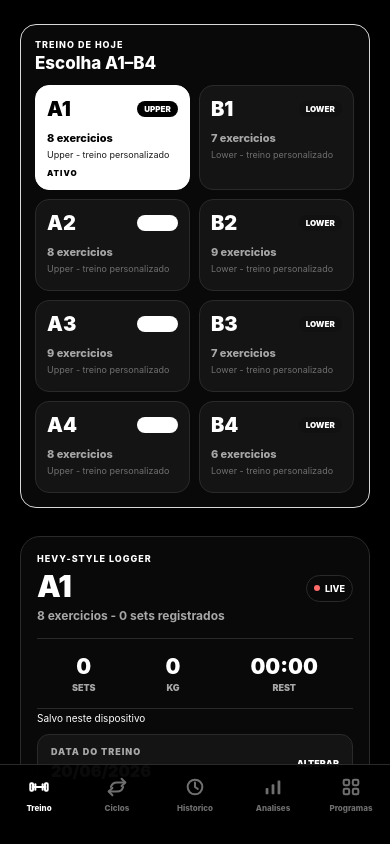
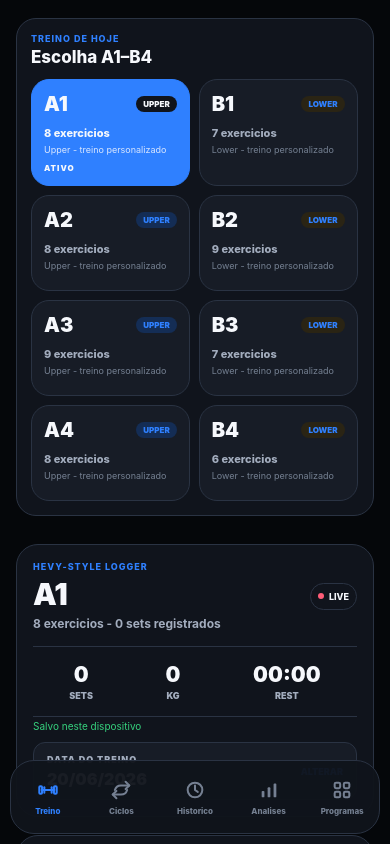
Before and after one commit to lucassbragaa/setlog, a React Native app: screen / in a window 390 px wide. Built offline with nearby package versions, Linux system fonts and the light colour scheme.

Commit message:
Redesign workout UI and show previous set blocks

```diff
--- a/App.tsx
+++ b/App.tsx
@@ -258,8 +258,8 @@ export default function App() {
 
 const styles = StyleSheet.create({
   app: { flex: 1, backgroundColor: colors.background },
-  tabBar: { position: 'absolute', left: 0, right: 0, bottom: 0, minHeight: 80, backgroundColor: '#000000F5', borderTopWidth: 1, borderTopColor: colors.border, flexDirection: 'row', paddingTop: 11, paddingBottom: 16 },
-  tab: { flex: 1, alignItems: 'center', gap: 5 },
+  tabBar: { position: 'absolute', left: 10, right: 10, bottom: 10, minHeight: 74, backgroundColor: '#10141CF5', borderWidth: 1, borderColor: colors.border, borderRadius: 24, flexDirection: 'row', paddingTop: 10, paddingBottom: 10 },
+  tab: { flex: 1, alignItems: 'center', justifyContent: 'center', gap: 5 },
   tabText: { color: colors.textDim, fontSize: 8, fontWeight: '800' },
   active: { color: colors.accent },
 });
--- a/public/sw.js
+++ b/public/sw.js
@@ -1,4 +1,4 @@
-const CACHE_NAME = 'setlog-shell-v4';
+const CACHE_NAME = 'setlog-shell-v5';
 const APP_SHELL = [
   '/',
   '/index.html',
--- a/scripts/prepare-pwa.mjs
+++ b/scripts/prepare-pwa.mjs
@@ -6,7 +6,7 @@ let html = await readFile(indexPath, 'utf8');
 const pwaHead = `
     <link rel="manifest" href="/manifest.webmanifest" />
     <link rel="apple-touch-icon" href="/icons/icon-1024.png" />
-    <meta name="theme-color" content="#090D10" />
+    <meta name="theme-color" content="#05070A" />
     <meta name="apple-mobile-web-app-capable" content="yes" />
     <meta name="apple-mobile-web-app-status-bar-style" content="black-translucent" />
     <meta name="apple-mobile-web-app-title" content="Setlog" />`;
--- a/src/screens/WorkoutScreen.tsx
+++ b/src/screens/WorkoutScreen.tsx
@@ -36,8 +36,19 @@ function techniqueExecutionSummary(set: LoggedSet): string | null {
   return parts.length ? parts.join(' · ') : null;
 }
 
+function setSegments(set: LoggedSet): number[] {
+  return set.techniqueDetails?.segmentRepetitions?.length ? set.techniqueDetails.segmentRepetitions : [set.repetitions];
+}
+
+function segmentLabel(set: LoggedSet) {
+  const segments = setSegments(set);
+  return segments.length > 1 ? segments.join('+') : String(segments[0] ?? set.repetitions);
+}
+
 function compactSet(set: LoggedSet) {
-  return set.loadKg + 'kg x ' + set.repetitions + (set.rir !== undefined ? ' @' + set.rir : '');
+  const segments = setSegments(set);
+  const totalLabel = segments.length > 1 ? ' (' + set.repetitions + ')' : '';
+  return set.loadKg + 'kg x ' + segmentLabel(set) + totalLabel + (set.rir !== undefined ? ' @' + set.rir : '');
 }
 
 function previousSetsSummary(sets: LoggedSet[]) {
@@ -47,6 +58,14 @@ function previousSetsSummary(sets: LoggedSet[]) {
 
 function previousForSet(sets: LoggedSet[], index: number) {
   return sets[index] ? compactSet(sets[index]) : '-';
+}
+
+function previousBlocksForSet(set?: LoggedSet) {
+  if (!set) return [];
+  return setSegments(set).map((repetitions, index) => ({
+    label: index === 0 ? 'B1' : 'B' + (index + 1),
+    repetitions,
+  }));
 }
 
 function TechniqueExecutionInputs({ type, config, segments, durationSeconds, onConfigChange, onSegmentsChange, onDurationChange }: {
@@ -122,12 +141,16 @@ function ExerciseCard({ block, index, sessionStartedAt, previousSets, bestHistor
   const last = block.sets[block.sets.length - 1];
   const prescriptions = prescriptionsFor(block);
   const nextPrescription = prescriptions[block.sets.length];
-  const [weight, setWeight] = useState(last?.loadKg ?? previousSets[block.sets.length]?.loadKg ?? 0);
-  const [reps, setReps] = useState(nextPrescription?.repRange[1] ?? previousSets[block.sets.length]?.repetitions ?? last?.repetitions ?? 0);
+  const previousNextSet = previousSets[block.sets.length];
+  const previousNextSegments = previousNextSet ? setSegments(previousNextSet) : [];
+  const [weight, setWeight] = useState(last?.loadKg ?? previousNextSet?.loadKg ?? 0);
+  const [reps, setReps] = useState(nextPrescription?.repRange[1] ?? previousNextSegments[0] ?? last?.repetitions ?? 0);
   const [rir, setRir] = useState(nextPrescription?.rirRange[1] ?? last?.rir ?? 0);
   const [type, setType] = useState<SetType>(nextPrescription?.technique ?? 'working');
   const [techniqueConfig, setTechniqueConfig] = useState<TechniqueConfig | undefined>(() => configForTechnique(nextPrescription?.technique ?? 'working', nextPrescription?.techniqueConfig));
-  const [segmentReps, setSegmentReps] = useState<number[]>(() => buildSegments(nextPrescription?.technique ?? 'working', nextPrescription?.repRange[1] ?? last?.repetitions ?? 0, nextPrescription));
+  const [segmentReps, setSegmentReps] = useState<number[]>(() => nextPrescription
+    ? buildSegments(nextPrescription.technique, nextPrescription.repRange[1], nextPrescription)
+    : previousNextSegments.length ? previousNextSegments : buildSegments('working', last?.repetitions ?? 0));
   const [durationSeconds, setDurationSeconds] = useState(0);
   const [details, setDetails] = useState(false);
   const [menu, setMenu] = useState(false);
@@ -137,7 +160,16 @@ function ExerciseCard({ block, index, sessionStartedAt, previousSets, bestHistor
   const [prVisible, setPrVisible] = useState(false);
 
   useEffect(() => {
-    if (!nextPrescription) return;
+    if (!nextPrescription) {
+      if (previousNextSet) {
+        const previousSegments = setSegments(previousNextSet);
+        setWeight(previousNextSet.loadKg);
+        setReps(previousSegments[0] ?? previousNextSet.repetitions);
+        setRir(previousNextSet.rir ?? 0);
+        setSegmentReps(previousSegments);
+      }
+      return;
+    }
     setReps(nextPrescription.repRange[1]);
     setRir(nextPrescription.rirRange[1]);
     setType(nextPrescription.technique);
@@ -152,6 +184,7 @@ function ExerciseCard({ block, index, sessionStartedAt, previousSets, bestHistor
     nextPrescription?.rirRange[1],
     nextPrescription?.technique,
     nextPrescription?.techniqueConfig,
+    previousNextSet?.id,
   ]);
 
   function logSet() {
@@ -165,14 +198,15 @@ function ExerciseCard({ block, index, sessionStartedAt, previousSets, bestHistor
       loadKg: weight,
       repetitions: totalRepetitions,
       rir,
-      previous: previousSets[block.sets.length] ? {
+      previous: previousNextSet ? {
         source: 'any-workout',
         workoutId: 'previous',
         workoutName: 'Anterior',
-        completedAt: previousSets[block.sets.length].completedAt,
-        loadKg: previousSets[block.sets.length].loadKg,
-        repetitions: previousSets[block.sets.length].repetitions,
-        rir: previousSets[block.sets.length].rir,
+        completedAt: previousNextSet.completedAt,
+        loadKg: previousNextSet.loadKg,
+        repetitions: previousNextSet.repetitions,
+        segmentRepetitions: setSegments(previousNextSet),
+        rir: previousNextSet.rir,
       } : undefined,
       completedAt: nowOnLocalDate(sessionStartedAt),
       rangeOfMotion: rom,
@@ -228,7 +262,16 @@ function ExerciseCard({ block, index, sessionStartedAt, previousSets, bestHistor
         ) : block.sets.map(set => (
           <View style={styles.setRow} key={set.id}>
             <View style={styles.setCell}><Text style={styles.cellText}>{set.order}</Text><Text style={styles.techniqueMini}>{techniqueLabel(set.type)}</Text>{techniqueExecutionSummary(set) ? <Text style={styles.techniqueDetailMini}>{techniqueExecutionSummary(set)}</Text> : null}</View>
-            <Text style={styles.previousCell}>{previousForSet(previousSets, set.order - 1)}</Text>
+            <View style={styles.previousCellBox}>
+              <Text style={styles.previousCell}>{previousForSet(previousSets, set.order - 1)}</Text>
+              {previousBlocksForSet(previousSets[set.order - 1]).length > 1 ? (
+                <View style={styles.previousBlockRow}>
+                  {previousBlocksForSet(previousSets[set.order - 1]).map(item => (
+                    <Text key={item.label} style={styles.previousBlockPill}>{item.label} {item.repetitions}</Text>
+                  ))}
+                </View>
+              ) : null}
+            </View>
             <Text style={styles.cell}>{set.loadKg}</Text>
             <Text style={styles.cell}>{set.repetitions}</Text>
             <Text style={styles.cell}>{set.rir ?? '-'}</Text>
@@ -244,6 +287,13 @@ function ExerciseCard({ block, index, sessionStartedAt, previousSets, bestHistor
           <View style={{ flex: 1 }}>
             <Text style={styles.next}>{nextPrescription ? 'PROXIMO SET PRESCRITO' : 'LOGAR PROXIMO SET'}</Text>
             <Text style={styles.target}>{techniqueLabel(type)} - anterior: {previousForSet(previousSets, block.sets.length)}</Text>
+            {previousBlocksForSet(previousNextSet).length > 1 ? (
+              <View style={styles.previousBlockRow}>
+                {previousBlocksForSet(previousNextSet).map(item => (
+                  <Text key={item.label} style={styles.previousBlockPill}>{item.label} {item.repetitions}</Text>
+                ))}
+              </View>
+            ) : null}
             {nextPrescription ? <Text style={styles.target}>Meta {prescriptionSummary(nextPrescription)} - RIR {nextPrescription.rirRange[0]}-{nextPrescription.rirRange[1]}</Text> : null}
           </View>
           <View style={styles.setNumberBadge}><Text style={styles.setNumberText}>{block.sets.length + 1}</Text></View>
@@ -470,31 +520,31 @@ export function WorkoutScreen({ session, programs, history, saveStatus, onChange
 }
 
 const styles = StyleSheet.create({
-  selector: { backgroundColor: colors.card, borderColor: colors.accentBorder, borderWidth: 1, borderRadius: 16, padding: 14, marginBottom: 18 },
+  selector: { backgroundColor: colors.card, borderColor: colors.border, borderWidth: 1, borderRadius: 20, padding: 14, marginBottom: 18 },
   selectorLabel: { color: colors.accent, fontSize: 9, fontWeight: '800', letterSpacing: 1 },
   selectorTitle: { color: colors.text, fontSize: 17, fontWeight: '800', marginTop: 3 },
   cycleBadge: { backgroundColor: colors.accentSoft, borderRadius: 999, paddingHorizontal: 9, paddingVertical: 5 },
   cycleText: { color: colors.accent, fontSize: 8, fontWeight: '800' },
   programCards: { flexDirection: 'row', flexWrap: 'wrap', gap: 9, marginTop: 12 },
-  programCard: { width: '48.4%', minHeight: 92, borderColor: colors.border, borderWidth: 1, borderRadius: 14, padding: 11, backgroundColor: colors.elevated },
+  programCard: { width: '48.4%', minHeight: 96, borderColor: colors.border, borderWidth: 1, borderRadius: 18, padding: 12, backgroundColor: colors.elevated },
   programCardSelected: { backgroundColor: colors.accent, borderColor: colors.accent },
   programCardTop: { flexDirection: 'row', alignItems: 'center', justifyContent: 'space-between', gap: 6 },
   programCardCode: { color: colors.text, fontSize: 20, fontWeight: '900' },
-  programCardCodeSelected: { color: colors.background },
+  programCardCodeSelected: { color: colors.text },
   programSplitBadge: { borderRadius: 999, paddingHorizontal: 7, paddingVertical: 3, backgroundColor: colors.upperBadge },
   programSplitBadgeLower: { backgroundColor: colors.lowerBadge },
-  programSplitBadgeSelected: { backgroundColor: colors.background },
+  programSplitBadgeSelected: { backgroundColor: colors.card },
   programSplitText: { color: colors.accent, fontSize: 8, fontWeight: '900', textTransform: 'uppercase' },
   programSplitTextSelected: { color: colors.text },
   programCardDetail: { color: colors.muted, fontSize: 11, fontWeight: '800', marginTop: 10 },
-  programCardDetailSelected: { color: colors.background },
+  programCardDetailSelected: { color: colors.text },
   programCardDescription: { color: colors.textDim, fontSize: 9, marginTop: 4 },
-  programCardDescriptionSelected: { color: colors.surface },
-  programCardActive: { color: colors.background, fontSize: 8, fontWeight: '900', marginTop: 8, letterSpacing: 1 },
-  workoutHero: { backgroundColor: colors.card, borderColor: colors.border, borderWidth: 1, borderRadius: 20, padding: 16, marginTop: 10, marginBottom: 4 },
+  programCardDescriptionSelected: { color: '#D9E6FF' },
+  programCardActive: { color: colors.text, fontSize: 8, fontWeight: '900', marginTop: 8, letterSpacing: 1 },
+  workoutHero: { backgroundColor: colors.card, borderColor: colors.border, borderWidth: 1, borderRadius: 22, padding: 16, marginTop: 10, marginBottom: 4 },
   workoutTitle: { color: colors.text, fontSize: 30, fontWeight: '900', letterSpacing: -0.6, marginTop: 4 },
   workoutSubtitle: { color: colors.muted, fontSize: 12, fontWeight: '700', marginTop: 4 },
-  exerciseCard: { backgroundColor: colors.card, borderColor: colors.border, borderWidth: 1, borderRadius: 18, padding: 14, marginTop: 14 },
+  exerciseCard: { backgroundColor: colors.card, borderColor: colors.border, borderWidth: 1, borderRadius: 22, padding: 14, marginTop: 14 },
   exerciseTop: { flexDirection: 'row', alignItems: 'flex-start', justifyContent: 'space-between', gap: 8 },
   exerciseCardTitle: { color: colors.text, fontWeight: '900', fontSize: 18 },
   exerciseHeader: { flex: 1, flexDirection: 'row', alignItems: 'center', gap: 10 },
@@ -516,7 +566,10 @@ const styles = StyleSheet.create({
   smallColumn: { flex: 0.65, color: colors.muted, fontSize: 9, textAlign: 'center' },
   setRow: { flexDirection: 'row', alignItems: 'center', minHeight: 48, borderTopWidth: 1, borderTopColor: colors.border, paddingHorizontal: 7 },
   cell: { flex: 0.85, color: colors.text, fontSize: 13, textAlign: 'center', fontWeight: '800' },
-  previousCell: { flex: 1.55, color: colors.textDim, fontSize: 10, textAlign: 'center', fontWeight: '700' },
+  previousCellBox: { flex: 1.55, alignItems: 'center', justifyContent: 'center', gap: 4 },
+  previousCell: { color: colors.muted, fontSize: 10, textAlign: 'center', fontWeight: '800' },
+  previousBlockRow: { flexDirection: 'row', justifyContent: 'center', flexWrap: 'wrap', gap: 4, marginTop: 4 },
+  previousBlockPill: { overflow: 'hidden', color: colors.text, fontSize: 8, fontWeight: '900', backgroundColor: colors.accentSoft, borderColor: colors.accentBorder, borderWidth: 1, borderRadius: 999, paddingHorizontal: 6, paddingVertical: 2 },
   cellText: { color: colors.text, textAlign: 'center', fontWeight: '700' },
   setCell: { flex: 0.65, alignItems: 'center', justifyContent: 'center' },
   actionCell: { flex: 0.45, alignItems: 'center', justifyContent: 'center' },
@@ -527,7 +580,7 @@ const styles = StyleSheet.create({
   emptySets: { color: colors.textDim, fontSize: 12, paddingVertical: 18, paddingHorizontal: 12, textAlign: 'center', borderTopWidth: 1, borderColor: colors.border, lineHeight: 17 },
   logPanel: { backgroundColor: colors.elevated, borderColor: colors.border, borderWidth: 1, borderRadius: 16, padding: 13, marginTop: 13 },
   setNumberBadge: { width: 38, height: 38, borderRadius: 19, backgroundColor: colors.accent, alignItems: 'center', justifyContent: 'center' },
-  setNumberText: { color: colors.background, fontSize: 16, fontWeight: '900' },
+  setNumberText: { color: colors.text, fontSize: 16, fontWeight: '900' },
   nextPrescription: { marginTop: 15 },
   next: { color: colors.accent, fontSize: 10, fontWeight: '900', letterSpacing: 1 },
   target: { color: colors.muted, fontSize: 10, marginTop: 4, lineHeight: 15 },
--- a/src/theme.ts
+++ b/src/theme.ts
@@ -1,22 +1,22 @@
 export const colors = {
-  background: '#000000',
-  card: '#090909',
-  elevated: '#141414',
-  surface: '#1D1D1D',
-  border: '#2A2A2A',
-  strongBorder: '#FFFFFF',
-  text: '#FFFFFF',
-  textDim: '#6F6F6F',
-  muted: '#A7A7A7',
-  accent: '#FFFFFF',
-  accentSoft: '#202020',
-  accentBorder: '#D8D8D8',
-  success: '#FFFFFF',
-  danger: '#FF6B6B',
-  dangerSoft: '#1B0F0F',
-  dangerBorder: '#6F3232',
-  upperBadge: '#FFFFFF',
-  lowerBadge: '#111111',
+  background: '#05070A',
+  card: '#10141C',
+  elevated: '#171C26',
+  surface: '#222936',
+  border: '#2A3343',
+  strongBorder: '#6D9BFF',
+  text: '#F6F8FC',
+  textDim: '#758092',
+  muted: '#A3ADBE',
+  accent: '#2F80FF',
+  accentSoft: '#0B2447',
+  accentBorder: '#2F80FF',
+  success: '#36D27E',
+  danger: '#FF5D78',
+  dangerSoft: '#33141D',
+  dangerBorder: '#783244',
+  upperBadge: '#142D55',
+  lowerBadge: '#2A2414',
 } as const;
 
 export const radius = {
--- a/src/types/training.ts
+++ b/src/types/training.ts
@@ -57,6 +57,7 @@ export interface PreviousSetSnapshot {
   completedAt: string;
   loadKg?: number;
   repetitions?: number;
+  segmentRepetitions?: number[];
   durationSeconds?: number;
   distanceMeters?: number;
   rir?: number;
--- a/src/ui.tsx
+++ b/src/ui.tsx
@@ -138,8 +138,8 @@ export function DateEditor({ value, onChange, label = 'DATA DO TREINO' }: {
 }
 
 export const commonStyles = StyleSheet.create({
-  screen: { padding: 20, paddingTop: 24, paddingBottom: 125 },
-  card: { backgroundColor: colors.card, borderColor: colors.border, borderWidth: 1, borderRadius: radius.lg, padding: 16, marginTop: 14 },
+  screen: { padding: 16, paddingTop: 18, paddingBottom: 125, backgroundColor: colors.background },
+  card: { backgroundColor: colors.card, borderColor: colors.border, borderWidth: 1, borderRadius: radius.xl, padding: 16, marginTop: 14 },
   cardTitle: { color: colors.text, fontWeight: '900', fontSize: type.lg },
   muted: { color: colors.muted, fontSize: type.sm, lineHeight: 18 },
   row: { flexDirection: 'row', alignItems: 'center', gap: 8 },
@@ -148,17 +148,17 @@ export const commonStyles = StyleSheet.create({
 
 const styles = StyleSheet.create({
   pressed: { opacity: 0.72 },
-  button: { borderWidth: 1, borderColor: colors.border, borderRadius: radius.md, paddingVertical: 13, paddingHorizontal: 14, alignItems: 'center', marginTop: 10, backgroundColor: colors.elevated },
+  button: { borderWidth: 1, borderColor: colors.border, borderRadius: radius.md, paddingVertical: 14, paddingHorizontal: 14, alignItems: 'center', marginTop: 10, backgroundColor: colors.elevated },
   primary: { backgroundColor: colors.accent, borderColor: colors.accent },
   danger: { borderColor: colors.dangerBorder, backgroundColor: colors.dangerSoft },
   disabled: { opacity: 0.4 },
   buttonText: { color: colors.text, fontSize: type.sm, fontWeight: '900', letterSpacing: 0.8 },
-  primaryText: { color: colors.background },
+  primaryText: { color: colors.text },
   dangerText: { color: colors.danger },
   chip: { borderWidth: 1, borderColor: colors.border, borderRadius: radius.full, paddingHorizontal: 12, paddingVertical: 8, backgroundColor: colors.elevated },
-  chipSelected: { borderColor: colors.accent, backgroundColor: colors.accent },
+  chipSelected: { borderColor: colors.accent, backgroundColor: colors.accentSoft },
   chipText: { color: colors.muted, fontSize: type.sm, fontWeight: '700' },
-  chipTextSelected: { color: colors.background, fontWeight: '900' },
+  chipTextSelected: { color: colors.text, fontWeight: '900' },
   stepper: { flex: 1, backgroundColor: colors.elevated, borderRadius: radius.md, padding: 10, borderWidth: 1, borderColor: colors.border },
   stepLabel: { color: colors.muted, fontSize: type.xs, fontWeight: '900', textAlign: 'center', letterSpacing: 0.8 },
   stepRow: { flexDirection: 'row', justifyContent: 'space-between', alignItems: 'center', marginTop: 8 },
```
